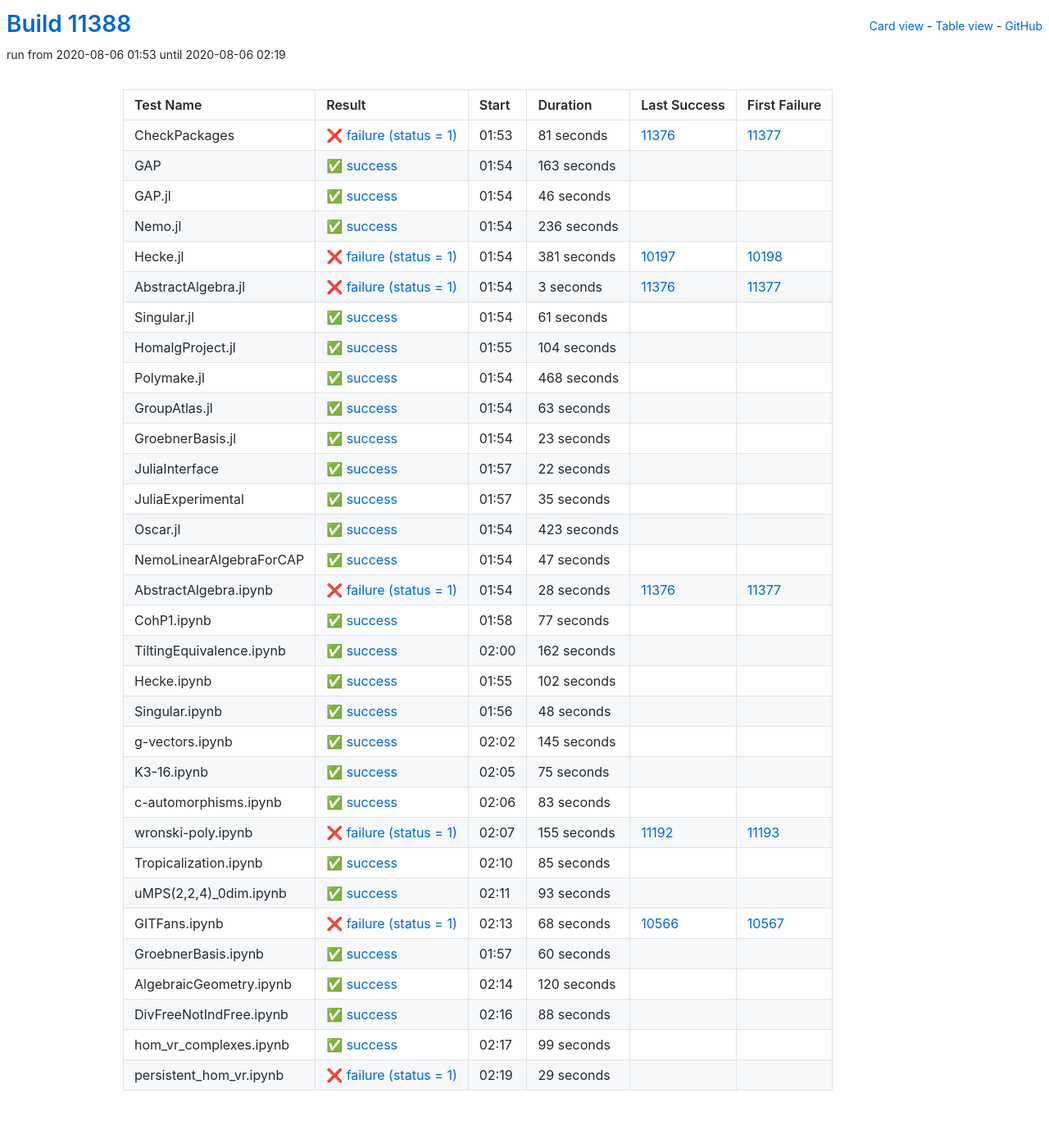
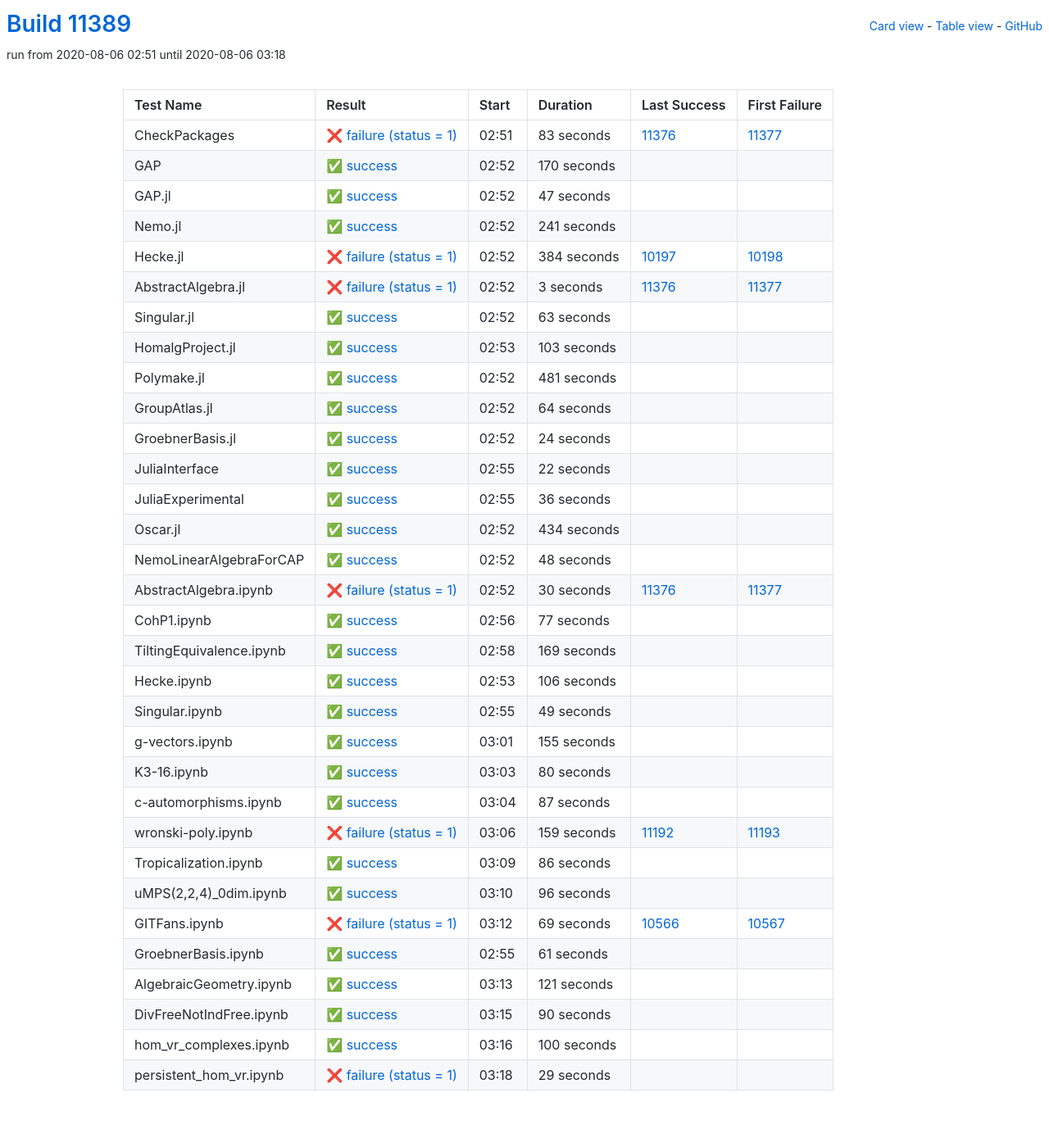
Before and after one commit to oscar-system/oscar-ci-status, a Jekyll site: the page built from table.html, in a window 1280 px wide. Shown: the whole page at 82% size. Built offline with Jekyll 4.4.1, drawn with Linux system fonts in a browser that asks for light colours.

Commit message:
Build #11389

```diff
--- a/_data/ci.yml
+++ b/_data/ci.yml
@@ -1,6 +1,6 @@
 ---
-build: 11388
-build_url: https://oscarci.mathematik.uni-kl.de/job/oscar/11388/
+build: 11389
+build_url: https://oscarci.mathematik.uni-kl.de/job/oscar/11389/
 job: oscar
 organization: oscar-system
 repo: oscar-ci-status
@@ -8,68 +8,68 @@
 tests:
 - name: CheckPackages
   id: checkpackages
-  log: https://oscarci.mathematik.uni-kl.de/job/oscar/11388/artifact/logs/build-11388/CheckPackages.log
-  start: 2020-08-06 01:53
+  log: https://oscarci.mathematik.uni-kl.de/job/oscar/11389/artifact/logs/build-11389/CheckPackages.log
+  start: 2020-08-06 02:51
   success: false
   exitcode: 1
   status: failure
-  duration: 81
+  duration: 83
   last_success: 11376
   last_success_url: https://oscarci.mathematik.uni-kl.de/job/oscar/11376/
   first_failure: 11377
   first_failure_url: https://oscarci.mathematik.uni-kl.de/job/oscar/11377/
 - name: GAP
   id: gap
-  log: https://oscarci.mathematik.uni-kl.de/job/oscar/11388/artifact/logs/build-11388/GAP.log
-  start: 2020-08-06 01:54
+  log: https://oscarci.mathematik.uni-kl.de/job/oscar/11389/artifact/logs/build-11389/GAP.log
+  start: 2020-08-06 02:52
   success: true
   exitcode: 0
   status: success
-  duration: 163
+  duration: 170
   last_success: false
   last_success_url:
   first_failure: false
   first_failure_url:
 - name: GAP.jl
   id: gap-jl
-  log: https://oscarci.mathematik.uni-kl.de/job/oscar/11388/artifact/logs/build-11388/GAP.jl.log
-  start: 2020-08-06 01:54
+  log: https://oscarci.mathematik.uni-kl.de/job/oscar/11389/artifact/logs/build-11389/GAP.jl.log
+  start: 2020-08-06 02:52
   success: true
   exitcode: 0
   status: success
-  duration: 46
+  duration: 47
   last_success: false
   last_success_url:
   first_failure: false
   first_failure_url:
 - name: Nemo.jl
   id: nemo-jl
-  log: https://oscarci.mathematik.uni-kl.de/job/oscar/11388/artifact/logs/build-11388/Nemo.jl.log
-  start: 2020-08-06 01:54
+  log: https://oscarci.mathematik.uni-kl.de/job/oscar/11389/artifact/logs/build-11389/Nemo.jl.log
+  start: 2020-08-06 02:52
   success: true
   exitcode: 0
   status: success
-  duration: 236
+  duration: 241
   last_success: false
   last_success_url:
   first_failure: false
   first_failure_url:
 - name: Hecke.jl
   id: hecke-jl
-  log: https://oscarci.mathematik.uni-kl.de/job/oscar/11388/artifact/logs/build-11388/Hecke.jl.log
-  start: 2020-08-06 01:54
+  log: https://oscarci.mathematik.uni-kl.de/job/oscar/11389/artifact/logs/build-11389/Hecke.jl.log
+  start: 2020-08-06 02:52
   success: false
   exitcode: 1
   status: failure
-  duration: 381
+  duration: 384
   last_success: 10197
   last_success_url: https://oscarci.mathematik.uni-kl.de/job/oscar/10197/
   first_failure: 10198
   first_failure_url: https://oscarci.mathematik.uni-kl.de/job/oscar/10198/
 - name: AbstractAlgebra.jl
   id: abstractalgebra-jl
-  log: https://oscarci.mathematik.uni-kl.de/job/oscar/11388/artifact/logs/build-11388/AbstractAlgebra.jl.log
-  start: 2020-08-06 01:54
+  log: https://oscarci.mathematik.uni-kl.de/job/oscar/11389/artifact/logs/build-11389/AbstractAlgebra.jl.log
+  start: 2020-08-06 02:52
   success: false
   exitcode: 1
   status: failure
@@ -80,44 +80,8 @@
   first_failure_url: https://oscarci.mathematik.uni-kl.de/job/oscar/11377/
 - name: Singular.jl
   id: singular-jl
-  log: https://oscarci.mathematik.uni-kl.de/job/oscar/11388/artifact/logs/build-11388/Singular.jl.log
-  start: 2020-08-06 01:54
-  success: true
-  exitcode: 0
-  status: success
-  duration: 61
-  last_success: false
-  last_success_url:
-  first_failure: false
-  first_failure_url:
-- name: HomalgProject.jl
-  id: homalgproject-jl
-  log: https://oscarci.mathematik.uni-kl.de/job/oscar/11388/artifact/logs/build-11388/HomalgProject.jl.log
-  start: 2020-08-06 01:55
-  success: true
-  exitcode: 0
-  status: success
-  duration: 104
-  last_success: false
-  last_success_url:
-  first_failure: false
-  first_failure_url:
-- name: Polymake.jl
-  id: polymake-jl
-  log: https://oscarci.mathematik.uni-kl.de/job/oscar/11388/artifact/logs/build-11388/Polymake.jl.log
-  start: 2020-08-06 01:54
-  success: true
-  exitcode: 0
-  status: success
-  duration: 468
-  last_success: false
-  last_success_url:
-  first_failure: false
-  first_failure_url:
-- name: GroupAtlas.jl
-  id: groupatlas-jl
-  log: https://oscarci.mathematik.uni-kl.de/job/oscar/11388/artifact/logs/build-11388/GroupAtlas.jl.log
-  start: 2020-08-06 01:54
+  log: https://oscarci.mathematik.uni-kl.de/job/oscar/11389/artifact/logs/build-11389/Singular.jl.log
+  start: 2020-08-06 02:52
   success: true
   exitcode: 0
   status: success
@@ -126,22 +90,58 @@
   last_success_url:
   first_failure: false
   first_failure_url:
-- name: GroebnerBasis.jl
-  id: groebnerbasis-jl
-  log: https://oscarci.mathematik.uni-kl.de/job/oscar/11388/artifact/logs/build-11388/GroebnerBasis.jl.log
-  start: 2020-08-06 01:54
+- name: HomalgProject.jl
+  id: homalgproject-jl
+  log: https://oscarci.mathematik.uni-kl.de/job/oscar/11389/artifact/logs/build-11389/HomalgProject.jl.log
+  start: 2020-08-06 02:53
   success: true
   exitcode: 0
   status: success
-  duration: 23
+  duration: 103
+  last_success: false
+  last_success_url:
+  first_failure: false
+  first_failure_url:
+- name: Polymake.jl
+  id: polymake-jl
+  log: https://oscarci.mathematik.uni-kl.de/job/oscar/11389/artifact/logs/build-11389/Polymake.jl.log
+  start: 2020-08-06 02:52
+  success: true
+  exitcode: 0
+  status: success
+  duration: 481
+  last_success: false
+  last_success_url:
+  first_failure: false
+  first_failure_url:
+- name: GroupAtlas.jl
+  id: groupatlas-jl
+  log: https://oscarci.mathematik.uni-kl.de/job/oscar/11389/artifact/logs/build-11389/GroupAtlas.jl.log
+  start: 2020-08-06 02:52
+  success: true
+  exitcode: 0
+  status: success
+  duration: 64
+  last_success: false
+  last_success_url:
+  first_failure: false
+  first_failure_url:
+- name: GroebnerBasis.jl
+  id: groebnerbasis-jl
+  log: https://oscarci.mathematik.uni-kl.de/job/oscar/11389/artifact/logs/build-11389/GroebnerBasis.jl.log
+  start: 2020-08-06 02:52
+  success: true
+  exitcode: 0
+  status: success
+  duration: 24
   last_success: false
   last_success_url:
   first_failure: false
   first_failure_url:
 - name: JuliaInterface
   id: juliainterface
-  log: https://oscarci.mathematik.uni-kl.de/job/oscar/11388/artifact/logs/build-11388/JuliaInterface.log
-  start: 2020-08-06 01:57
+  log: https://oscarci.mathematik.uni-kl.de/job/oscar/11389/artifact/logs/build-11389/JuliaInterface.log
+  start: 2020-08-06 02:55
   success: true
   exitcode: 0
   status: success
@@ -152,56 +152,56 @@
   first_failure_url:
 - name: JuliaExperimental
   id: juliaexperimental
-  log: https://oscarci.mathematik.uni-kl.de/job/oscar/11388/artifact/logs/build-11388/JuliaExperimental.log
-  start: 2020-08-06 01:57
+  log: https://oscarci.mathematik.uni-kl.de/job/oscar/11389/artifact/logs/build-11389/JuliaExperimental.log
+  start: 2020-08-06 02:55
   success: true
   exitcode: 0
   status: success
-  duration: 35
+  duration: 36
   last_success: false
   last_success_url:
   first_failure: false
   first_failure_url:
 - name: Oscar.jl
   id: oscar-jl
-  log: https://oscarci.mathematik.uni-kl.de/job/oscar/11388/artifact/logs/build-11388/Oscar.jl.log
-  start: 2020-08-06 01:54
+  log: https://oscarci.mathematik.uni-kl.de/job/oscar/11389/artifact/logs/build-11389/Oscar.jl.log
+  start: 2020-08-06 02:52
   success: true
   exitcode: 0
   status: success
-  duration: 423
+  duration: 434
   last_success: false
   last_success_url:
   first_failure: false
   first_failure_url:
 - name: NemoLinearAlgebraForCAP
   id: nemolinearalgebraforcap
-  log: https://oscarci.mathematik.uni-kl.de/job/oscar/11388/artifact/logs/build-11388/NemoLinearAlgebraForCAP.log
-  start: 2020-08-06 01:54
+  log: https://oscarci.mathematik.uni-kl.de/job/oscar/11389/artifact/logs/build-11389/NemoLinearAlgebraForCAP.log
+  start: 2020-08-06 02:52
   success: true
   exitcode: 0
   status: success
-  duration: 47
+  duration: 48
   last_success: false
   last_success_url:
   first_failure: false
   first_failure_url:
 - name: AbstractAlgebra.ipynb
   id: abstractalgebra-ipynb
-  log: https://oscarci.mathematik.uni-kl.de/job/oscar/11388/artifact/logs/build-11388/AbstractAlgebra.ipynb.log
-  start: 2020-08-06 01:54
+  log: https://oscarci.mathematik.uni-kl.de/job/oscar/11389/artifact/logs/build-11389/AbstractAlgebra.ipynb.log
+  start: 2020-08-06 02:52
   success: false
   exitcode: 1
   status: failure
-  duration: 28
+  duration: 30
   last_success: 11376
   last_success_url: https://oscarci.mathematik.uni-kl.de/job/oscar/11376/
   first_failure: 11377
   first_failure_url: https://oscarci.mathematik.uni-kl.de/job/oscar/11377/
 - name: CohP1.ipynb
   id: cohp1-ipynb
-  log: https://oscarci.mathematik.uni-kl.de/job/oscar/11388/artifact/logs/build-11388/CohP1.ipynb.log
-  start: 2020-08-06 01:58
+  log: https://oscarci.mathematik.uni-kl.de/job/oscar/11389/artifact/logs/build-11389/CohP1.ipynb.log
+  start: 2020-08-06 02:56
   success: true
   exitcode: 0
   status: success
@@ -212,176 +212,176 @@
   first_failure_url:
 - name: TiltingEquivalence.ipynb
   id: tiltingequivalence-ipynb
-  log: https://oscarci.mathematik.uni-kl.de/job/oscar/11388/artifact/logs/build-11388/TiltingEquivalence.ipynb.log
-  start: 2020-08-06 02:00
+  log: https://oscarci.mathematik.uni-kl.de/job/oscar/11389/artifact/logs/build-11389/TiltingEquivalence.ipynb.log
+  start: 2020-08-06 02:58
   success: true
   exitcode: 0
   status: success
-  duration: 162
+  duration: 169
   last_success: false
   last_success_url:
   first_failure: false
   first_failure_url:
 - name: Hecke.ipynb
   id: hecke-ipynb
-  log: https://oscarci.mathematik.uni-kl.de/job/oscar/11388/artifact/logs/build-11388/Hecke.ipynb.log
-  start: 2020-08-06 01:55
+  log: https://oscarci.mathematik.uni-kl.de/job/oscar/11389/artifact/logs/build-11389/Hecke.ipynb.log
+  start: 2020-08-06 02:53
   success: true
   exitcode: 0
   status: success
-  duration: 102
+  duration: 106
   last_success: false
   last_success_url:
   first_failure: false
   first_failure_url:
 - name: Singular.ipynb
   id: singular-ipynb
-  log: https://oscarci.mathematik.uni-kl.de/job/oscar/11388/artifact/logs/build-11388/Singular.ipynb.log
-  start: 2020-08-06 01:56
+  log: https://oscarci.mathematik.uni-kl.de/job/oscar/11389/artifact/logs/build-11389/Singular.ipynb.log
+  start: 2020-08-06 02:55
   success: true
   exitcode: 0
   status: success
-  duration: 48
+  duration: 49
   last_success: false
   last_success_url:
   first_failure: false
   first_failure_url:
 - name: g-vectors.ipynb
   id: g-vectors-ipynb
-  log: https://oscarci.mathematik.uni-kl.de/job/oscar/11388/artifact/logs/build-11388/g-vectors.ipynb.log
-  start: 2020-08-06 02:02
+  log: https://oscarci.mathematik.uni-kl.de/job/oscar/11389/artifact/logs/build-11389/g-vectors.ipynb.log
+  start: 2020-08-06 03:01
   success: true
   exitcode: 0
   status: success
-  duration: 145
+  duration: 155
   last_success: false
   last_success_url:
   first_failure: false
   first_failure_url:
 - name: K3-16.ipynb
   id: k3-16-ipynb
-  log: https://oscarci.mathematik.uni-kl.de/job/oscar/11388/artifact/logs/build-11388/K3-16.ipynb.log
-  start: 2020-08-06 02:05
+  log: https://oscarci.mathematik.uni-kl.de/job/oscar/11389/artifact/logs/build-11389/K3-16.ipynb.log
+  start: 2020-08-06 03:03
   success: true
   exitcode: 0
   status: success
-  duration: 75
+  duration: 80
   last_success: false
   last_success_url:
   first_failure: false
   first_failure_url:
 - name: c-automorphisms.ipynb
   id: c-automorphisms-ipynb
-  log: https://oscarci.mathematik.uni-kl.de/job/oscar/11388/artifact/logs/build-11388/c-automorphisms.ipynb.log
-  start: 2020-08-06 02:06
+  log: https://oscarci.mathematik.uni-kl.de/job/oscar/11389/artifact/logs/build-11389/c-automorphisms.ipynb.log
+  start: 2020-08-06 03:04
   success: true
   exitcode: 0
   status: success
-  duration: 83
+  duration: 87
   last_success: false
   last_success_url:
   first_failure: false
   first_failure_url:
 - name: wronski-poly.ipynb
   id: wronski-poly-ipynb
-  log: https://oscarci.mathematik.uni-kl.de/job/oscar/11388/artifact/logs/build-11388/wronski-poly.ipynb.log
-  start: 2020-08-06 02:07
+  log: https://oscarci.mathematik.uni-kl.de/job/oscar/11389/artifact/logs/build-11389/wronski-poly.ipynb.log
+  start: 2020-08-06 03:06
   success: false
   exitcode: 1
   status: failure
-  duration: 155
+  duration: 159
   last_success: 11192
   last_success_url: https://oscarci.mathematik.uni-kl.de/job/oscar/11192/
   first_failure: 11193
   first_failure_url: https://oscarci.mathematik.uni-kl.de/job/oscar/11193/
 - name: Tropicalization.ipynb
   id: tropicalization-ipynb
-  log: https://oscarci.mathematik.uni-kl.de/job/oscar/11388/artifact/logs/build-11388/Tropicalization.ipynb.log
-  start: 2020-08-06 02:10
+  log: https://oscarci.mathematik.uni-kl.de/job/oscar/11389/artifact/logs/build-11389/Tropicalization.ipynb.log
+  start: 2020-08-06 03:09
   success: true
   exitcode: 0
   status: success
-  duration: 85
+  duration: 86
   last_success: false
   last_success_url:
   first_failure: false
   first_failure_url:
 - name: uMPS(2,2,4)_0dim.ipynb
   id: umps-2-2-4-0dim-ipynb
-  log: https://oscarci.mathematik.uni-kl.de/job/oscar/11388/artifact/logs/build-11388/uMPS-2-2-4-_0dim.ipynb.log
-  start: 2020-08-06 02:11
+  log: https://oscarci.mathematik.uni-kl.de/job/oscar/11389/artifact/logs/build-11389/uMPS-2-2-4-_0dim.ipynb.log
+  start: 2020-08-06 03:10
   success: true
   exitcode: 0
   status: success
-  duration: 93
+  duration: 96
   last_success: false
   last_success_url:
   first_failure: false
   first_failure_url:
 - name: GITFans.ipynb
   id: gitfans-ipynb
-  log: https://oscarci.mathematik.uni-kl.de/job/oscar/11388/artifact/logs/build-11388/GITFans.ipynb.log
-  start: 2020-08-06 02:13
+  log: https://oscarci.mathematik.uni-kl.de/job/oscar/11389/artifact/logs/build-11389/GITFans.ipynb.log
+  start: 2020-08-06 03:12
   success: false
   exitcode: 1
   status: failure
-  duration: 68
+  duration: 69
   last_success: 10566
   last_success_url: https://oscarci.mathematik.uni-kl.de/job/oscar/10566/
   first_failure: 10567
   first_failure_url: https://oscarci.mathematik.uni-kl.de/job/oscar/10567/
 - name: GroebnerBasis.ipynb
   id: groebnerbasis-ipynb
-  log: https://oscarci.mathematik.uni-kl.de/job/oscar/11388/artifact/logs/build-11388/GroebnerBasis.ipynb.log
-  start: 2020-08-06 01:57
+  log: https://oscarci.mathematik.uni-kl.de/job/oscar/11389/artifact/logs/build-11389/GroebnerBasis.ipynb.log
+  start: 2020-08-06 02:55
   success: true
   exitcode: 0
   status: success
-  duration: 60
+  duration: 61
   last_success: false
   last_success_url:
   first_failure: false
   first_failure_url:
 - name: AlgebraicGeometry.ipynb
   id: algebraicgeometry-ipynb
-  log: https://oscarci.mathematik.uni-kl.de/job/oscar/11388/artifact/logs/build-11388/AlgebraicGeometry.ipynb.log
-  start: 2020-08-06 02:14
+  log: https://oscarci.mathematik.uni-kl.de/job/oscar/11389/artifact/logs/build-11389/AlgebraicGeometry.ipynb.log
+  start: 2020-08-06 03:13
   success: true
   exitcode: 0
   status: success
-  duration: 120
+  duration: 121
   last_success: false
   last_success_url:
   first_failure: false
   first_failure_url:
 - name: DivFreeNotIndFree.ipynb
   id: divfreenotindfree-ipynb
-  log: https://oscarci.mathematik.uni-kl.de/job/oscar/11388/artifact/logs/build-11388/DivFreeNotIndFree.ipynb.log
-  start: 2020-08-06 02:16
+  log: https://oscarci.mathematik.uni-kl.de/job/oscar/11389/artifact/logs/build-11389/DivFreeNotIndFree.ipynb.log
+  start: 2020-08-06 03:15
   success: true
   exitcode: 0
   status: success
-  duration: 88
+  duration: 90
   last_success: false
   last_success_url:
   first_failure: false
   first_failure_url:
 - name: hom_vr_complexes.ipynb
   id: hom-vr-complexes-ipynb
-  log: https://oscarci.mathematik.uni-kl.de/job/oscar/11388/artifact/logs/build-11388/hom_vr_complexes.ipynb.log
-  start: 2020-08-06 02:17
+  log: https://oscarci.mathematik.uni-kl.de/job/oscar/11389/artifact/logs/build-11389/hom_vr_complexes.ipynb.log
+  start: 2020-08-06 03:16
   success: true
   exitcode: 0
   status: success
-  duration: 99
+  duration: 100
   last_success: false
   last_success_url:
   first_failure: false
   first_failure_url:
 - name: persistent_hom_vr.ipynb
   id: persistent-hom-vr-ipynb
-  log: https://oscarci.mathematik.uni-kl.de/job/oscar/11388/artifact/logs/build-11388/persistent_hom_vr.ipynb.log
-  start: 2020-08-06 02:19
+  log: https://oscarci.mathematik.uni-kl.de/job/oscar/11389/artifact/logs/build-11389/persistent_hom_vr.ipynb.log
+  start: 2020-08-06 03:18
   success: false
   exitcode: 1
   status: failure
```
Also changed, not shown: README.md.
